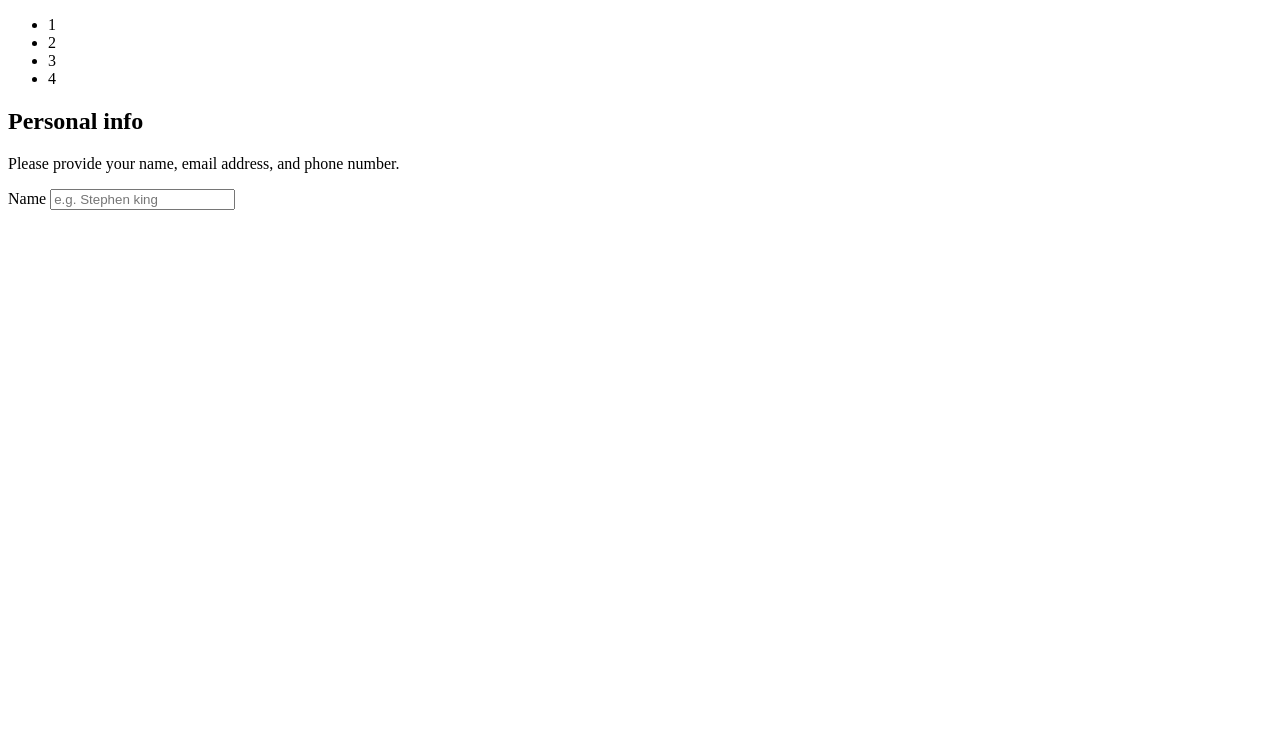
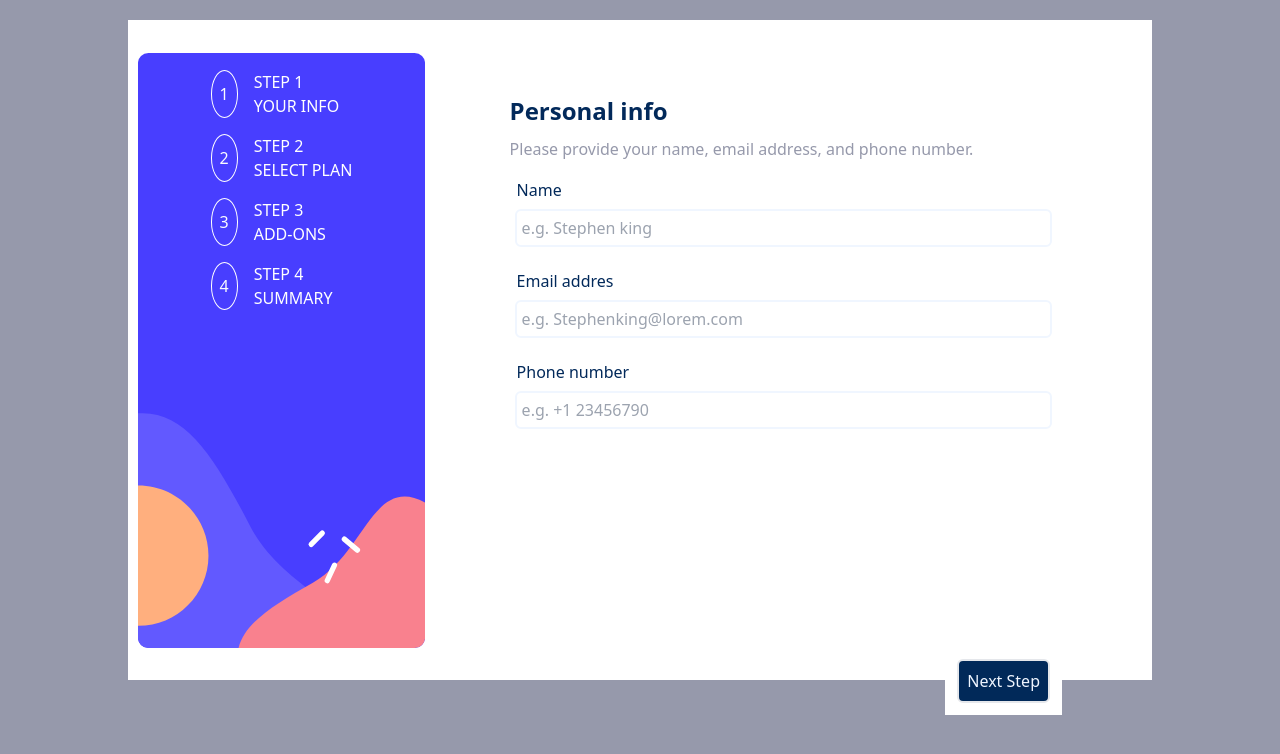
Before and after one commit to ANAIZR/multi-step-forms, a plain HTML site: page index.html in a window 1280 px wide. Drawn offline with nearby package versions, Linux system fonts and the light colour scheme.

Commit message:
finished

```diff
--- a/css/index.css
+++ b/css/index.css
@@ -0,0 +1,83 @@
+* {
+    margin: 0;
+    padding: 0;
+    box-sizing: border-box;
+}
+
+@font-face {
+    font-family: "Ubuntu";
+    font-weight: 400;
+    src: url(../assets/fonts/Ubuntu-Regular.ttf);
+}
+
+@font-face {
+    font-family: "Ubuntu";
+    font-weight: 500;
+    src: url(../assets/fonts/Ubuntu-Medium.ttf);
+}
+
+@font-face {
+    font-family: "Ubuntu";
+    font-weight: 700;
+    src: url(../assets/fonts/Ubuntu-Bold.ttf);
+}
+
+body {
+    background: hsl(217, 100%, 97%);
+}
+
+.bg-primero {
+    background: url("../assets/images/bg-sidebar-mobile.svg");
+    background-position: center;
+    background-repeat: no-repeat;
+    background-size: cover;
+    height: 25vh;
+    display: flex;
+    justify-content: center;
+    padding-top: 40px;
+}
+
+
+
+.boton {
+    border-radius: 50%;
+    padding: 8px;
+    background: transparent;
+    border: solid hsl(0, 0%, 100%) 1px;
+    color: hsl(231, 100%, 99%);
+
+}
+.boton:hover{
+    background: hsl(228, 100%, 84%) ;
+    color: hsl(213, 96%, 18%);
+}
+.contain-dato {
+    display: flex;
+    flex-direction: column;
+    padding: 10px;
+    gap: 5px;
+}
+.container{
+    height: 70vh;
+}
+.title-h2 {
+    color: hsl(213, 96%, 18%);
+    font-weight: 700;
+    padding: 5px;
+}
+
+.parraf-h2 {
+    color: hsl(231, 11%, 63%);
+    padding: 5px;
+}
+
+.form-label {
+    color: hsl(213, 96%, 18%);
+    font-weight: 500;
+    padding: 2px;
+}
+
+.form-input {
+    border:  hsl(217, 100%, 97%) 2px solid;
+    padding: 5px;
+}
--- /dev/null
+++ b/css/xl.css
@@ -0,0 +1,13 @@
+@media (min-width:1240px) {
+   body{
+      background: hsl(231, 11%, 63%);
+   }
+   .bg-primero {
+      background: url("../assets/images/bg-sidebar-desktop.svg");
+      background-position: center;
+      background-repeat: no-repeat;
+      background-size: contain;
+      height: 80vh;
+      width: 40%;
+  }
+}
--- a/index.html
+++ b/index.html
@@ -1,32 +1,89 @@
 <!DOCTYPE html>
 <html lang="es">
+
 <head>
     <meta charset="UTF-8">
     <meta name="viewport" content="width=device-width, initial-scale=1.0">
     <title>Multi-step-forms</title>
+    <link href="./css/index.css" rel="stylesheet">
+    <link href="./css/xl.css" rel="stylesheet">
+    <script src="https://cdn.tailwindcss.com"></script>
+
 </head>
-<body>
-    <main>
-        <section>
+
+<body class="overflow-hidden md:py-[20px] md:px-32">
+    <main class=" md:bg-white md:my-auto">
+        <section class="  md:flex md:items-center max-sm:h-[90vh] md:p-[10px] ">
+            <div class="bg-primero ">
+                <div class="flex gap-4 md:flex-col">
+                    <div class="md:flex md:gap-4">
+                        <button class="boton">1</button>
+                        <div class="max-sm:hidden ">
+                            <span class="md:text-white md:font-light">STEP 1</span>
+                            <p class="md:text-white md:font-medium md:font-xs">YOUR INFO</p>
+                        </div>
+                    </div>
+                    <div class="md:flex md:gap-4">
+                        <button class="boton">2</button>
+                        <div class="max-sm:hidden ">
+                            <span class="md:text-white md:font-light">STEP 2</span>
+                            <p class="md:text-white md:font-medium md:font-xs">SELECT PLAN</p>
+                        </div>
+                    </div>
+                    <div class="md:flex md:gap-4">
+                        <button class="boton">3</button>
+                        <div class="max-sm:hidden ">
+                            <span class="md:text-white md:font-light">STEP 3</span>
+                            <p class="md:text-white md:font-medium md:font-xs">ADD-ONS</p>
+                        </div>
+                    </div>
+                    <div class="md:flex md:gap-4">
+                        <button class="boton">4</button>
+                        <div class="max-sm:hidden ">
+                            <span class="md:text-white md:font-light">STEP 4</span>
+                            <p class="md:text-white md:font-medium md:font-xs">SUMMARY</p>
+                        </div>
+                    </div>
+                </div>
+            </div>
+            <div class=" flex flex-col  items-center relative max-sm:bottom-16 overflow-hidden container">
+                <section class="absolute w-10/12    h-full">
+                    <form class=" bg-white p-5  rounded-lg   h-full">
+                        <h2 class="text-2xl title-h2">Personal info</h2>
+                        <p class="parraf-h2">Please provide your name, email address, and phone number.</p>
+                        <div>
+                            <div class="contain-dato">
+                                <label class="form-label">Name</label>
+                                <input class="form-input rounded-md" placeholder="e.g. Stephen king" type="text" />
+                            </div>
+                            <div class="contain-dato">
+                                <label class="form-label">Email addres</label>
+                                <input class="form-input rounded-md" placeholder="e.g. Stephenking@lorem.com"
+                                    type="email" />
+                            </div>
+                            <div class="contain-dato">
+                                <label class="form-label">Phone number</label>
+                                <input class="form-input rounded-md" placeholder="e.g. +1 23456790" type="text" />
+                            </div>
+                        </div>
+                    </form>
+
+                </section>
+            </div>
+
+        </section>
+        <div class="bg-white flex flex-row items-center  justify-between p-3 md:mx-2 md:absolute md:bottom-[85px] md:right-[210px]">
             <div>
-                <ul>
-                    <li>1</li>
-                    <li>2</li>
-                    <li>3</li>
-                    <li>4</li>
-                </ul>
-            </div>
-        </section>
-        <section>
-            <div>
-                <h2>Personal info</h2>
-                <p>Please provide your name, email address, and phone number.</p>
+                <h6 class="text-[#9699AB] md:hidden">Go back</h6>
             </div>
             <div>
-                <label>Name</label>
-                <input placeholder="e.g. Stephen king"/>
+                <button class="border-2 bg-[#012959] text-[#EFF5FF] p-2 rounded-md">Next Step</button>
             </div>
-        </section>
+        </div>
+
     </main>
+
+
 </body>
+
 </html>
```
